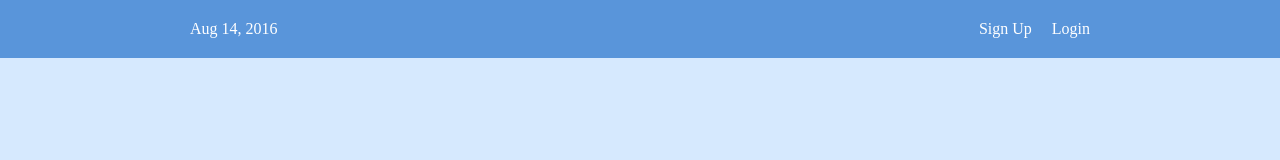
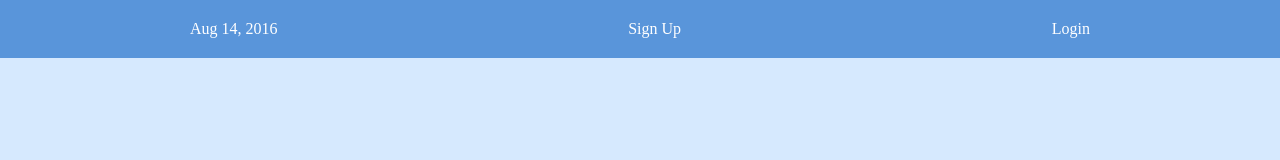
Before and after one commit to elias2500/flexbox, a plain HTML site: page index.html in a window 1280 px wide. Shown: the top 160 px of the page. Drawn offline with Linux system fonts and the light colour scheme.

Commit message:
Revert the menu positioning as per the tutorial

```diff
--- a/index.html
+++ b/index.html
@@ -9,10 +9,8 @@
     <div class='menu-container'>
       <div class='menu'>
         <div class='date'>Aug 14, 2016</div>
-        <div class="links">
-            <div class='signup'>Sign Up</div>
-            <div class='login'>Login</div>
-        </div>
+        <div class='signup'>Sign Up</div>
+        <div class='login'>Login</div>
       </div>
     </div>
     <div class='header-container'>
--- a/styles.css
+++ b/styles.css
@@ -19,12 +19,11 @@
   justify-content: space-between;
 }
 
-.links {
-  /* border: 1px solid #fff; */  /* For debugging */
+/* .links {
+  border: 1px solid #fff; */  /* For debugging
   display: flex;
   justify-content: flex-end;
-}
-
+}*/
 .login {
   margin-left: 20px;
 }
```
